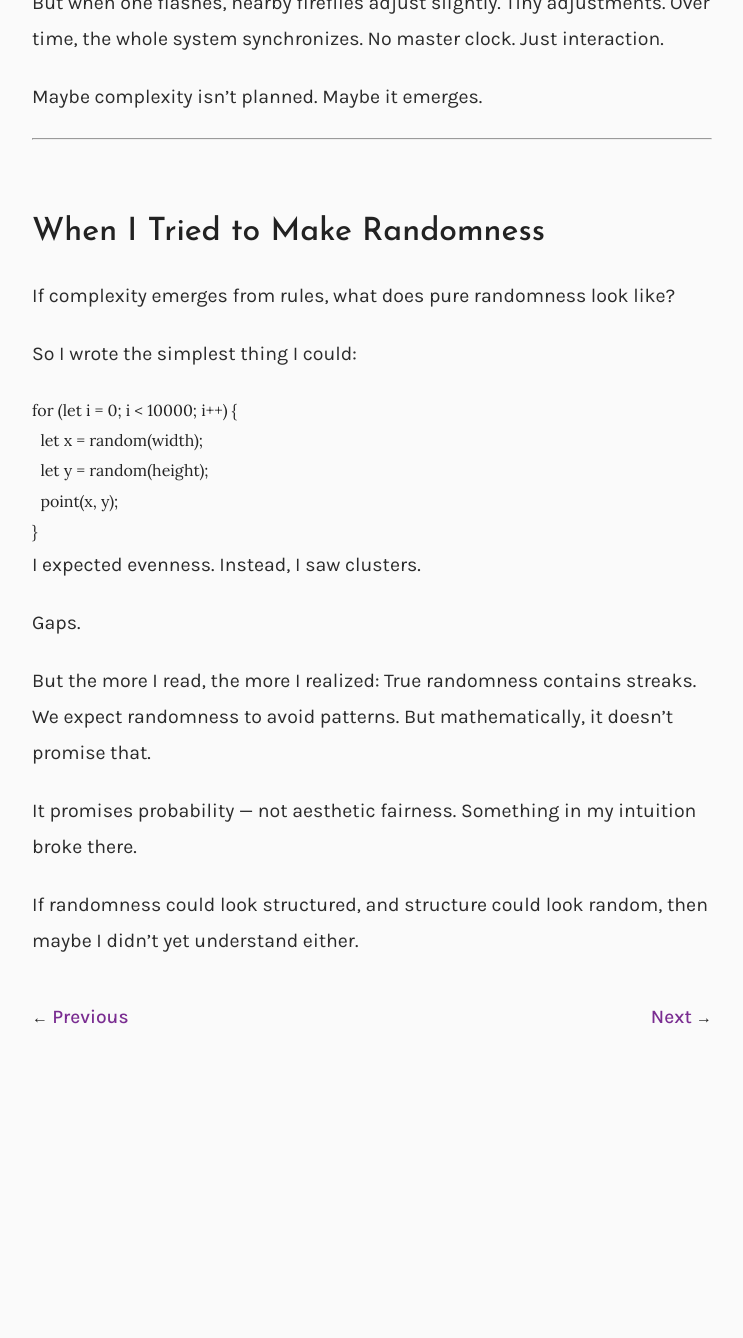
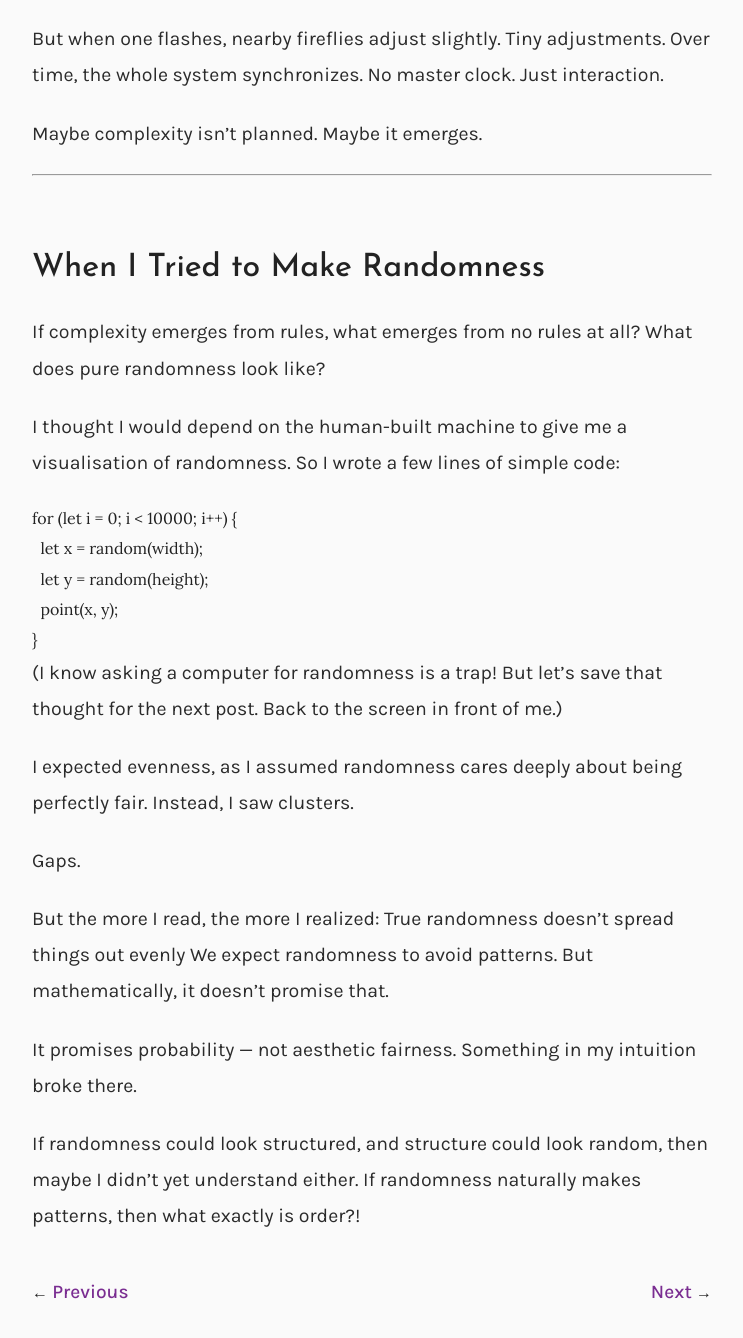
Before and after one commit to vrindanmenon/vrindanmenon.github.io, a Jekyll site: the page built from _recursive-reflections/002-where-does-complexity-come-from.md, in a window 1280 px wide and 1400 px high, scrolled down 1968 px. Shown: the top 1338 px of the window, without its empty margins (418-1161 px from the left). Built offline with Jekyll 4.4.1, drawn with Linux system fonts in a browser that asks for light colours; before the commit the page ends 3094 px from its top, so only the background shows below that; some of the changed text lies outside the part shown.

Commit message:
Content revision - reflections

````diff
--- a/_recursive-reflections/002-where-does-complexity-come-from.md
+++ b/_recursive-reflections/002-where-does-complexity-come-from.md
@@ -17,6 +17,7 @@ Complexity in the world.
 The branching of a river delta.
 The spiral of a shell.
 The way a flock of starlings folds into itself and then opens again.
+Of course, the way humans think!
 
 No one designs these things.
 No architect drafts a snowflake.
@@ -24,7 +25,7 @@ No choreographer directs a starling or the fireflies.
 
 And yet what appears is structured. Geometric. Sometimes so precise it feels intentional.
 
-I used to assume complexity required design. Now I’m not so sure.
+I used to assume complexity required design. But now, I’m not so sure.
 
 ---
 
@@ -37,7 +38,7 @@ I watched this clip again recently: <a href="https://www.youtube.com/watch?v=V4f
 
 What rule could each bird be following?
 
-Just one bird.
+Just one bird!
 
 What information does it have?
 Only its nearest neighbors.
@@ -61,9 +62,11 @@ Maybe complexity isn’t planned. Maybe it emerges.
 
 ## When I Tried to Make Randomness
 
-If complexity emerges from rules, what does pure randomness look like?
+If complexity emerges from rules, what emerges from no rules at all?
+What does pure randomness look like?
 
-So I wrote the simplest thing I could:
+I thought I would depend on the human-built machine to give me a visualisation of randomness.
+So I wrote a few lines of simple code:
 
 ```javascript
 for (let i = 0; i < 10000; i++) {
@@ -72,19 +75,22 @@ for (let i = 0; i < 10000; i++) {
   point(x, y);
 }
 ```
-I expected evenness.
+(I know asking a computer for randomness is a trap! But let's save that thought for the next post. Back to the screen in front of me.)
+
+I expected evenness, as I assumed randomness cares deeply about being perfectly fair.
 Instead, I saw clusters.
 
 Gaps.
 
 But the more I read, the more I realized:
-True randomness contains streaks.
+True randomness doesn't spread things out evenly
 We expect randomness to avoid patterns. But mathematically, it doesn’t promise that.
 
 It promises probability — not aesthetic fairness. Something in my intuition broke there.
 
 If randomness could look structured,
 and structure could look random, then maybe I didn’t yet understand either.
+If randomness naturally makes patterns, then what exactly is order?!
 
 
 <div style="display:flex; justify-content:space-between; margin-top:40px;">
````
Also changed, not shown: other parts of _recursive-reflections/002-where-does-complexity-come-from.md (+2 -2 lines), _learning-spaces/003-algebra-lab.md (+1 -1 lines), _recursive-reflections/008-mathematics-made-me-question-education.md (+4 -4 lines), 1 other file.
